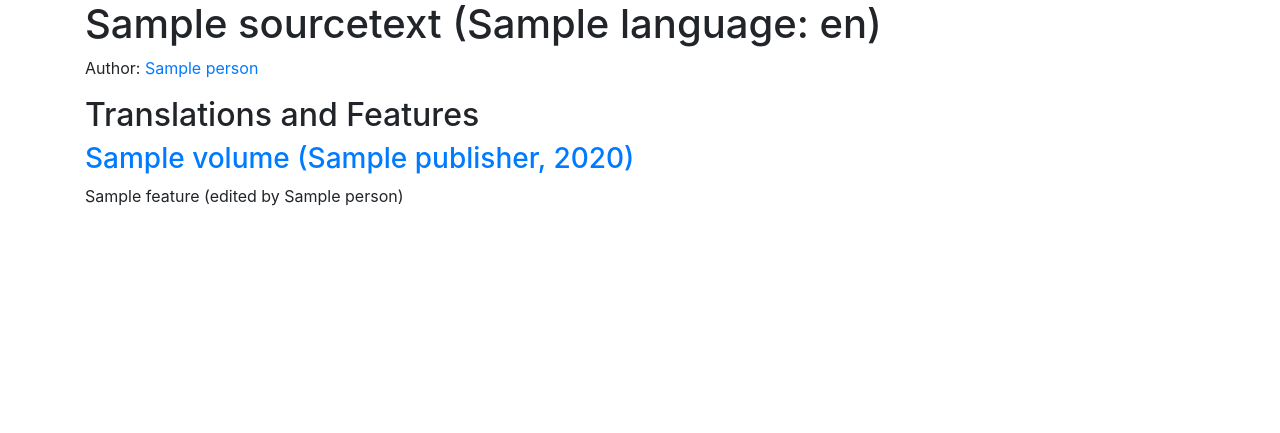
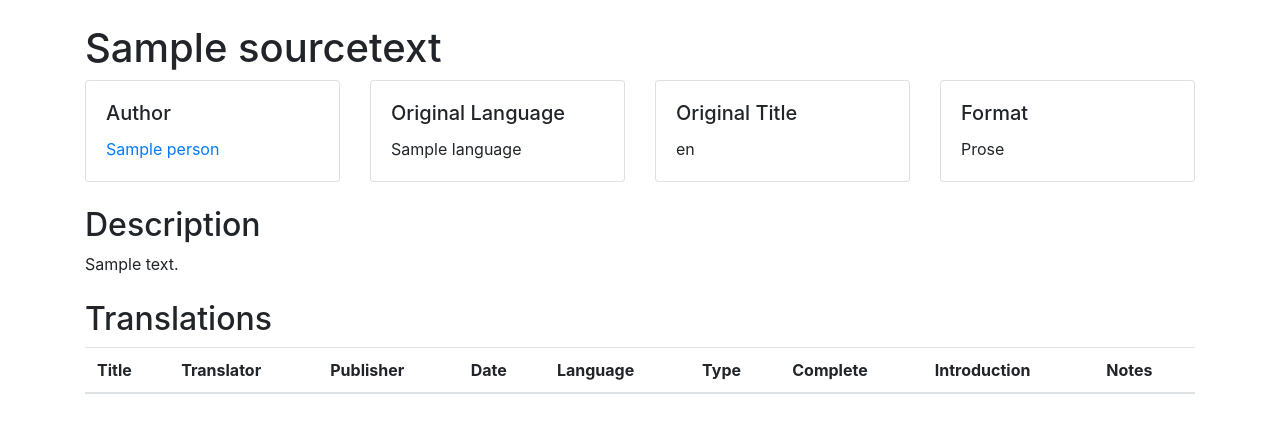
Before and after one commit to davidmreed/bibliothekai, a Django app: page /text/1 in a window 1280 px wide. Shown: the top 433 px of the page. Run offline with Django 3.2, Linux system fonts and the light colour scheme; tables that the repository leaves empty hold one stand-in row (values such as "Sample post"); lists and menus that the app fills with data are empty; some libraries are stand-ins or nearby versions.

Commit message:
Spruce up views

```diff
--- a/translations/models.py
+++ b/translations/models.py
@@ -84,10 +84,11 @@ class Volume(models.Model):
 
 class Feature(models.Model):
     feature_types = {
-        "ED": "Edited by",
-        "IN": "Introduction by",
-        "CM": "Commentary by",
-        "TR": "Translation by",
+        "ED": "Edited",
+        "IN": "Introduction",
+        "CM": "Commentary",
+        "TR": "Translation",
+        "NT": "Notes",
     }
 
     volume = models.ForeignKey(Volume, on_delete=models.CASCADE)
@@ -117,12 +118,21 @@ class Feature(models.Model):
             last = str(authors[-1])
             return f"{first}, and {last}"
 
-    def type_string(self):
-        return self.feature_types[self.feature].lower()
+    def has_accompanying_feature(self, feature_type):
+        return (
+            Feature.objects.filter(volume=self.volume, feature=feature_type).count() > 0
+        )
+
+    def has_accompanying_introduction(self):
+        return self.has_accompanying_feature("IN")
+
+    def has_accompanying_notes(self):
+        return self.has_accompanying_feature("NT")
 
     def __str__(self):
         return (
-            f"{self.display_title()} ({self.type_string()} " f"{self.author_string()})"
+            f"{self.display_title()} ({self.get_type_display().lower()} by"
+            f"{self.author_string()})"
         )
 
 
--- a/translations/templates/translations/source_text_detail.html
+++ b/translations/templates/translations/source_text_detail.html
@@ -6,20 +6,88 @@
 
 {% block content %}
 
-<h1>
+<h1 class="mt-4">
     {{ sourcetext.title }}
+</h1>
+<div class="card-deck">
+    <div class="card">
+        <div class="card-body">
+            <h5 class="card-title">Author</h5>
+            <div class="card-text">
+                <a href="{% url 'person_detail' sourcetext.author.id %}">{{ sourcetext.author }}</a>
+            </div>
+        </div>
+    </div>
+    <div class="card">
+        <div class="card-body">
+            <h5 class="card-title">Original Language</h5>
+            <div class="card-text">
+                {{ sourcetext.language }}
+            </div>
+        </div>
+    </div>
     {% if sourcetext.original_language_title %}
-    ({{ sourcetext.language}}: {{ sourcetext.original_language_title }})
+    <div class="card">
+        <div class="card-body">
+            <h5 class="card-title">Original Title</h5>
+            <div class="card-text">
+                {{ sourcetext.original_language_title }}
+            </div>
+        </div>
+    </div>
     {% endif %}
-</h1>
+    <div class="card">
+        <div class="card-body">
+            <h5 class="card-title">Format</h5>
+            <div class="card-text">
+                {{ sourcetext.get_kind_display }}
+            </div>
+        </div>
+    </div>
+</div>
+
+{% if sourcetext.description %}
+<h2 class="mt-4">Description</h2>
 <p>
-    Author: <a href="{% url 'person_detail' sourcetext.author.id %}">{{ sourcetext.author }}</a>
+    {{ sourcetext.description }}
 </p>
-<h2>Translations and Features</h2>
-{% for v in volumes.all %}
-<h3><a href="{% url 'volume_detail' v.id %}">{{ v }}</a></h3>
-{% for f in v.feature_set.all %}
-<p>{{ f }}</p>
-{% endfor %}
-{% endfor %}
+{% endif %}
+
+<h2 class="mt-4">Translations</h2>
+<table class="table table-striped">
+    <thead>
+        <tr>
+            <th scope="col">Title</th>
+            <th scope="col">Translator</th>
+            <th scope="col">Publisher</th>
+            <th scope="col">Date</th>
+            <th scope="col">Language</th>
+            <th scope="col">Type</th>
+            <th scope="col">Complete</th>
+            <th scope="col">Introduction</th>
+            <th scope="col">Notes</th>
+        </tr>
+    </thead>
+    <tbody>
+        {% for t in translations.all %}
+        <tr>
+            <td><a href="{% url 'volume_detail' t.volume.id %}">{{ t.volume.title }}</a></td>
+            <td>{% spaceless %}
+                {% for p in t.persons.all %}{% if not forloop.first and t.persons.count > 2 %},
+                {% endif %}{% if forloop.last and not forloop.first %} and {% endif %}<a
+                    href="{% url 'person_detail' p.id %}">{{ p }}</a>{% endfor %}
+                {% endspaceless %}
+            </td>
+            <td>{{ t.volume.publisher }}</td>
+            <td>{{ t.volume.published_date.year }}</td>
+            <td>{{ t.language }}</td>
+            <td>{{ t.get_kind_display }}</td>
+            <td>{% if t.partial %}Yes{% else %}No{%endif%}</td>
+            <td>{% if t.has_accompanying_introduction %}Yes{% else %}No{%endif%}</td>
+            <td>{% if t.has_accompanying_notes %}Yes{% else %}No{%endif%}</td>
+        </tr>
+        {% endfor %}
+    </tbody>
+</table>
+
 {% endblock %}
--- a/translations/views.py
+++ b/translations/views.py
@@ -1,18 +1,20 @@
 from django.views import generic
 
-from .models import SourceText, Volume, Person
+from .models import SourceText, Feature, Volume, Person
 
 
 class SourceTextDetailView(generic.DetailView):
     model = SourceText
     template_name = "translations/source_text_detail.html"
 
-    def get_volumes(self):
-        return Volume.objects.filter(feature__source_text=self.get_object()).distinct()
+    def get_translations(self):
+        return Feature.objects.filter(source_text=self.get_object()).filter(
+            feature="TR"
+        )
 
     def get_context_data(self, **kwargs):
         context = super().get_context_data(**kwargs)
-        context["volumes"] = self.get_volumes()
+        context["translations"] = self.get_translations()
         return context
 
 
```
Also changed, not shown: translations/templates/translations/person_detail.html (+60 -13 lines), translations/templates/translations/volume_detail.html (+39 -16 lines), translations/migrations/0014_auto_20201004_1816.py (added).
